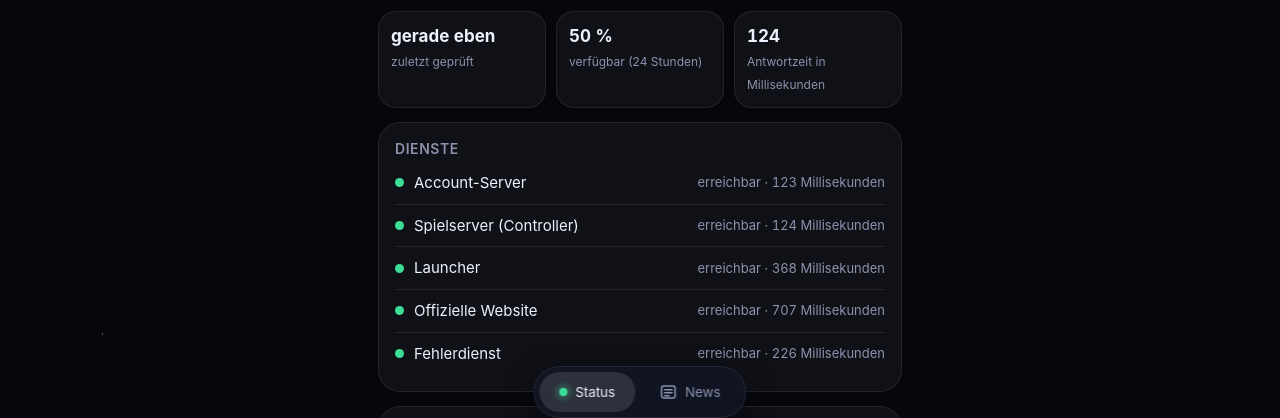
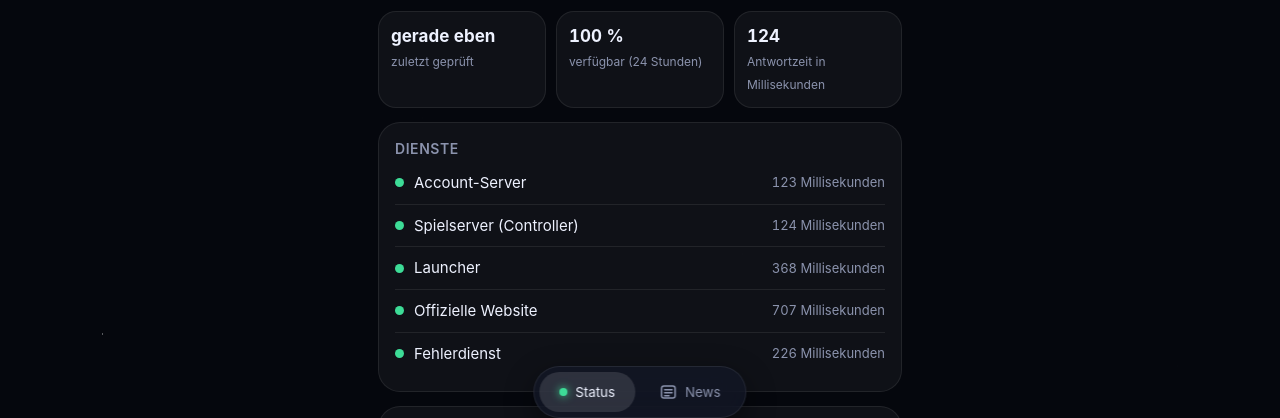
Before and after one commit to JannickSpielt/sto-status, a plain HTML site: page index.html in a window 1280 px wide. Shown: the part 370-788 px from the top of the page. Drawn offline with Linux system fonts and the light colour scheme.

Commit message:
Verlauf bereinigt, Dienste-Liste kompakter
Co-Authored-By: Claude Opus 5.5 <noreply@anthropic.com>
Claude-Session: https://claude.ai/code/session_017MuSacvd7nepM2pQND9q4k

```diff
--- a/data/status.json
+++ b/data/status.json
@@ -43,10 +43,6 @@
  "since": "2026-11-06T16:39:23.475Z",
  "history": [
   {
-   "t": "2026-11-06T16:35:59.632Z",
-   "s": "offline"
-  },
-  {
    "t": "2026-11-06T16:39:23.475Z",
    "s": "online"
   }
--- a/index.html
+++ b/index.html
@@ -134,7 +134,7 @@
   .services .sdot { width: 9px; height: 9px; border-radius: 50%; flex: none; background: var(--offline); }
   .services .ok .sdot { background: var(--online); }
   .services .name { flex: 1; }
-  .services .val { color: var(--muted); font-size: 13px; font-variant-numeric: tabular-nums; }
+  .services .val { white-space: nowrap; color: var(--muted); font-size: 13px; font-variant-numeric: tabular-nums; }
   .note { font-size: 13px; color: var(--muted); margin: 14px 4px 0; }
   .note a { color: var(--accent); }
 
@@ -334,7 +334,7 @@
       const rank = { offline: 3, degraded: 2, unknown: 1, online: 0 };
       if (cells[i] === null || rank[x.s] > rank[cells[i]]) cells[i] = x.s;
     }
-    $("services").innerHTML = (status.services || []).map((x) => `<li class="${x.ok ? "ok" : ""}"><span class="sdot"></span><span class="name">${esc(x.name)}</span><span class="val">${x.ok ? `erreichbar · ${x.ms} Millisekunden` : "keine Antwort"}</span></li>`).join("");
+    $("services").innerHTML = (status.services || []).map((x) => `<li class="${x.ok ? "ok" : ""}"><span class="sdot"></span><span class="name">${esc(x.name)}</span><span class="val">${x.ok ? `${x.ms} Millisekunden` : "keine Antwort"}</span></li>`).join("");
     $("bars").innerHTML = cells.map((c) => `<i class="${c || ""}" title="${c || "keine Daten"}"></i>`).join("");
 
     if (!stale && lastState && lastState !== state) toast(`Server jetzt: ${STATES[state].label}`);
```
